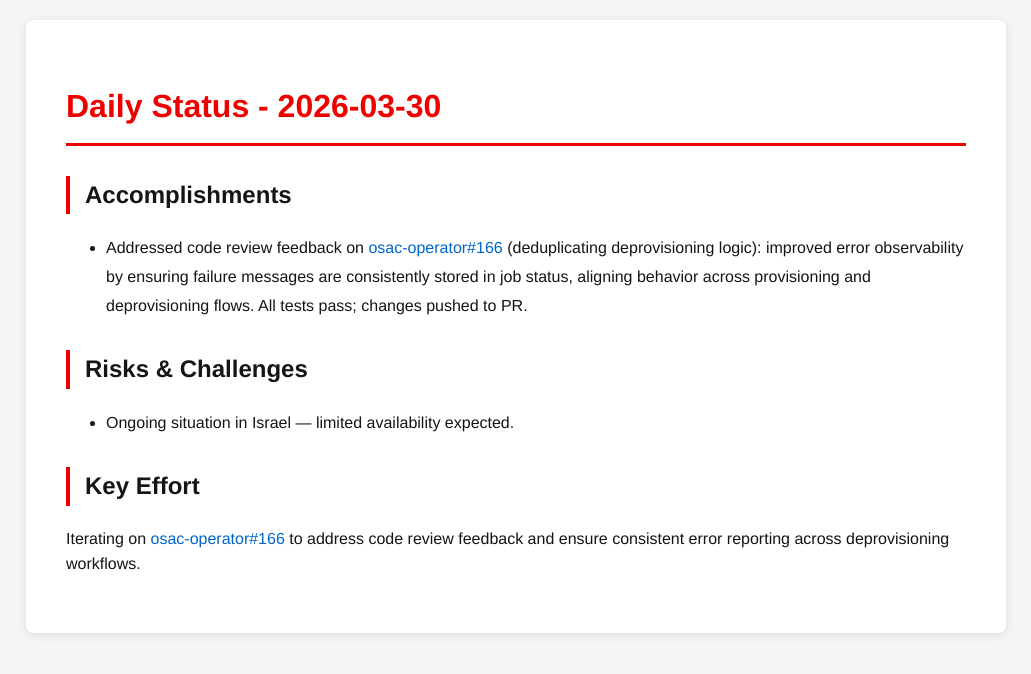
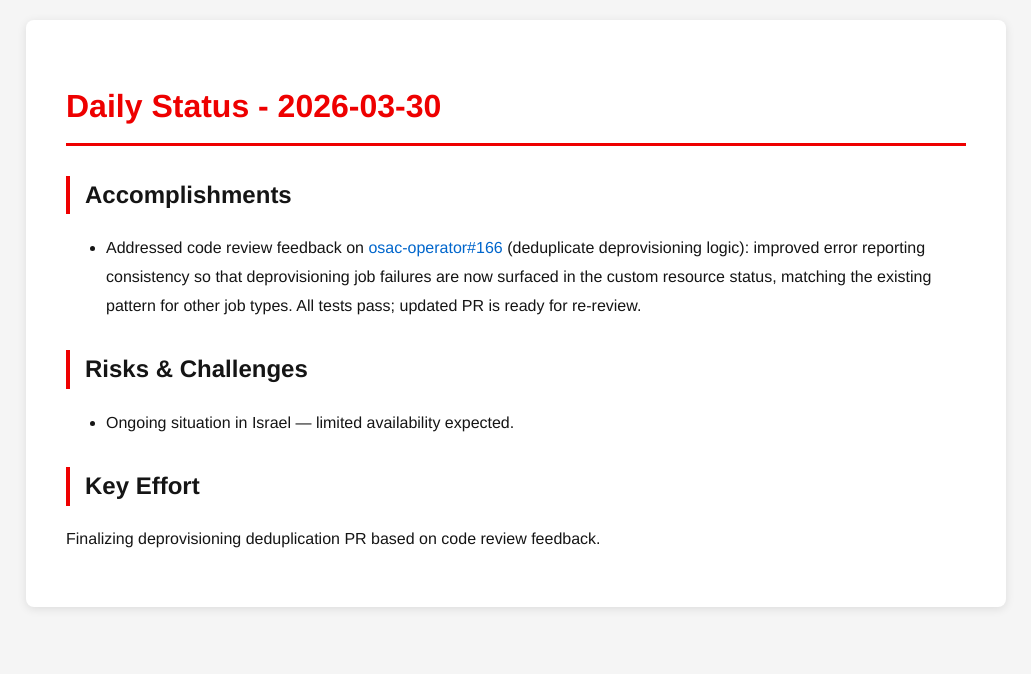
Before and after one commit to tzvatot/daily-status, a Jekyll site: the page built from 2026-03-30.md, in a window 1280 px wide. Shown: the top 674 px of the page, without its empty margins (124-1155 px from the left). Built offline with Jekyll 4.4.1, drawn with Linux system fonts in a browser that asks for light colours.

Commit message:
Daily status update - 2026-03-30

```diff
--- a/2026-03-30.md
+++ b/2026-03-30.md
@@ -7,10 +7,10 @@ date: 2026-03-30
 # Daily Status - 2026-03-30
 
 ## Accomplishments
-- Addressed code review feedback on [osac-operator#166](https://github.com/osac-project/osac-operator/pull/166) (deduplicating deprovisioning logic): improved error observability by ensuring failure messages are consistently stored in job status, aligning behavior across provisioning and deprovisioning flows. All tests pass; changes pushed to PR.
+- Addressed code review feedback on [osac-operator#166](https://github.com/osac-project/osac-operator/pull/166) (deduplicate deprovisioning logic): improved error reporting consistency so that deprovisioning job failures are now surfaced in the custom resource status, matching the existing pattern for other job types. All tests pass; updated PR is ready for re-review.
 
 ## Risks & Challenges
 - Ongoing situation in Israel — limited availability expected.
 
 ## Key Effort
-Iterating on [osac-operator#166](https://github.com/osac-project/osac-operator/pull/166) to address code review feedback and ensure consistent error reporting across deprovisioning workflows.
+Finalizing deprovisioning deduplication PR based on code review feedback.
```
